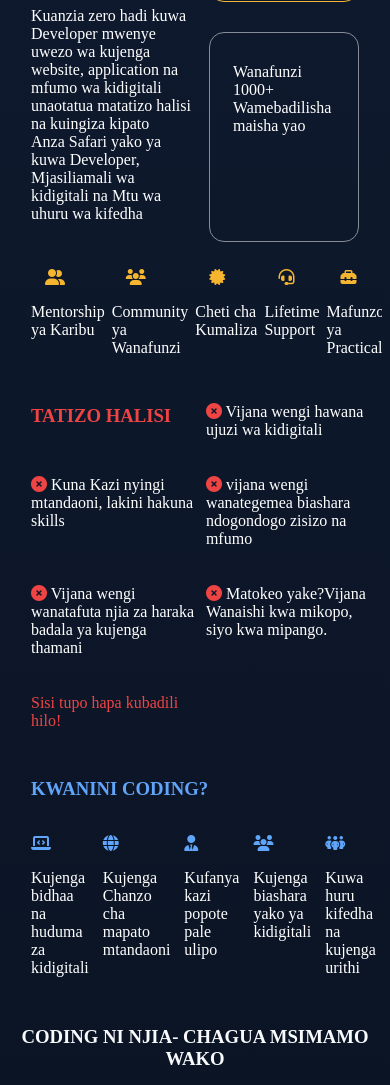
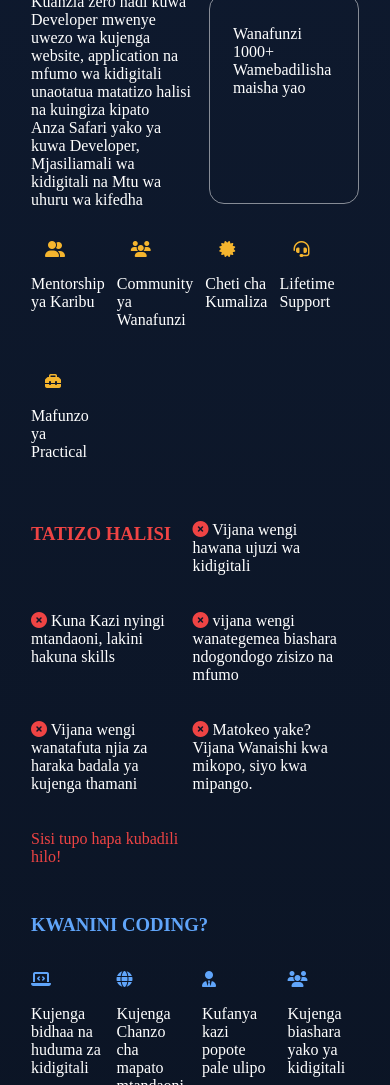
Before and after one commit to aramizkingh/coding-skills, a plain HTML site: page index.html in a window 390 px wide. Shown: the part 542-1627 px from the top of the page. Drawn offline with Linux system fonts and the light colour scheme.

Commit message:
modified responsive design

```diff
--- a/index.html
+++ b/index.html
@@ -21,7 +21,7 @@
                 <h2><a href="#levels-section">Mafunzo</a></h2>
             </div>
             <div class="jiunge-link">
-                <h2><a href="#">JIUNGE SASA <i class="fas fa-arrow-right"></i></a></h2>
+                <h2><a href="#levels-section">JIUNGE SASA <i class="fas fa-arrow-right"></i></a></h2>
             </div>
         </nav>
         <!--header section-->
--- a/responsive.css
+++ b/responsive.css
@@ -6,6 +6,7 @@
     }
     nav{
         flex-wrap: wrap;
+        font-size: 14px;
     }
     /*header section*/
     .dhamirayetu{
@@ -17,13 +18,14 @@
     }
     .wanafunzi{
         position:relative;
-        bottom:50px;
+        bottom:140px;
         height:210px;
     }
     .values-delivered{
-        gap:7px;
+        display:grid;
+        grid-template-columns:repeat(4,1fr);
+        gap:12px;
         position:relative;
-        top:14px;
     }
     .values-delivered i{
         position:relative;
@@ -36,7 +38,7 @@
     .tatizo-halisi{
         display:grid;
         grid-template-columns: repeat(2,1fr);
-        width:100%;
+        width:97%;
         gap:5px;
     }
     /*cashflow quadrant*/
@@ -52,6 +54,11 @@
         display:grid;
         grid-template-columns: repeat(2,1fr);
         gap:14px;
+    }
+    /*kwanini coding*/
+    .sababu{
+        display:grid;
+        grid-template-columns: repeat(4,1fr);
     }
     /*levels*/
     #levels-section{
```
